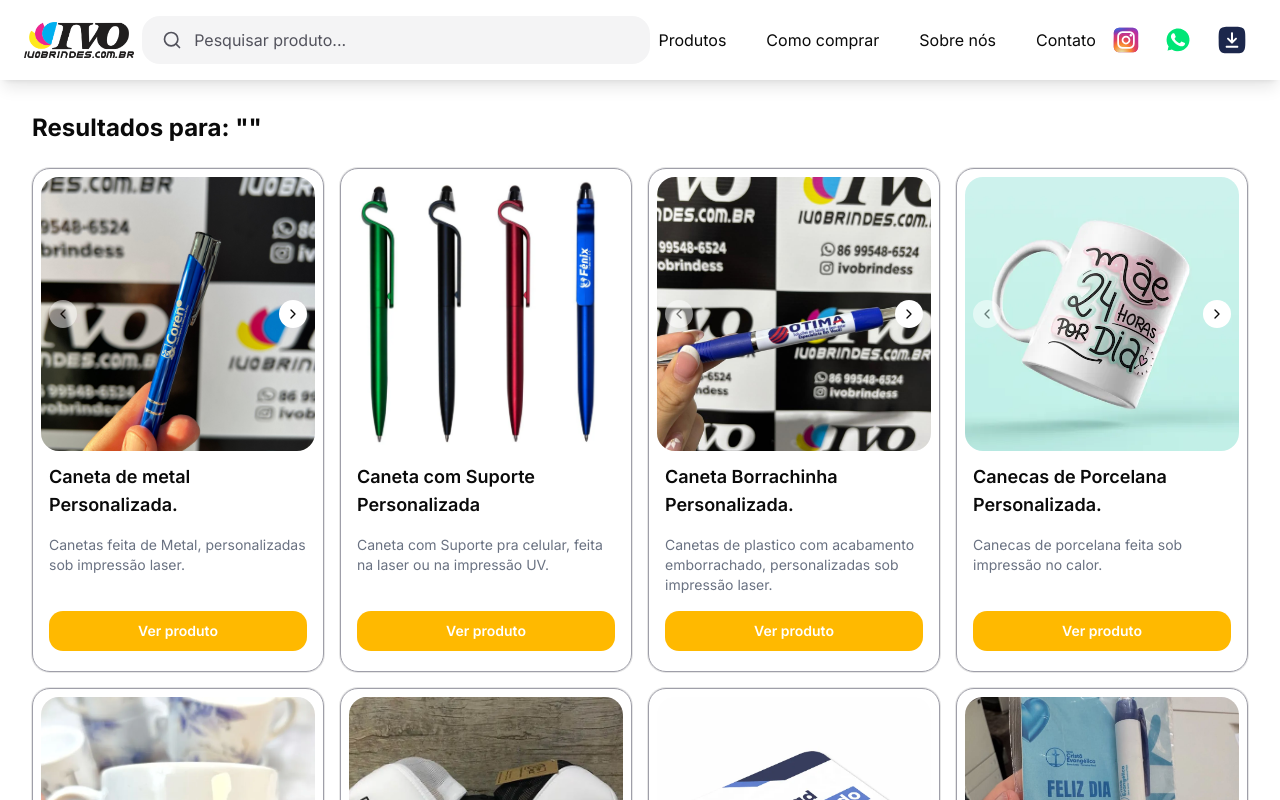
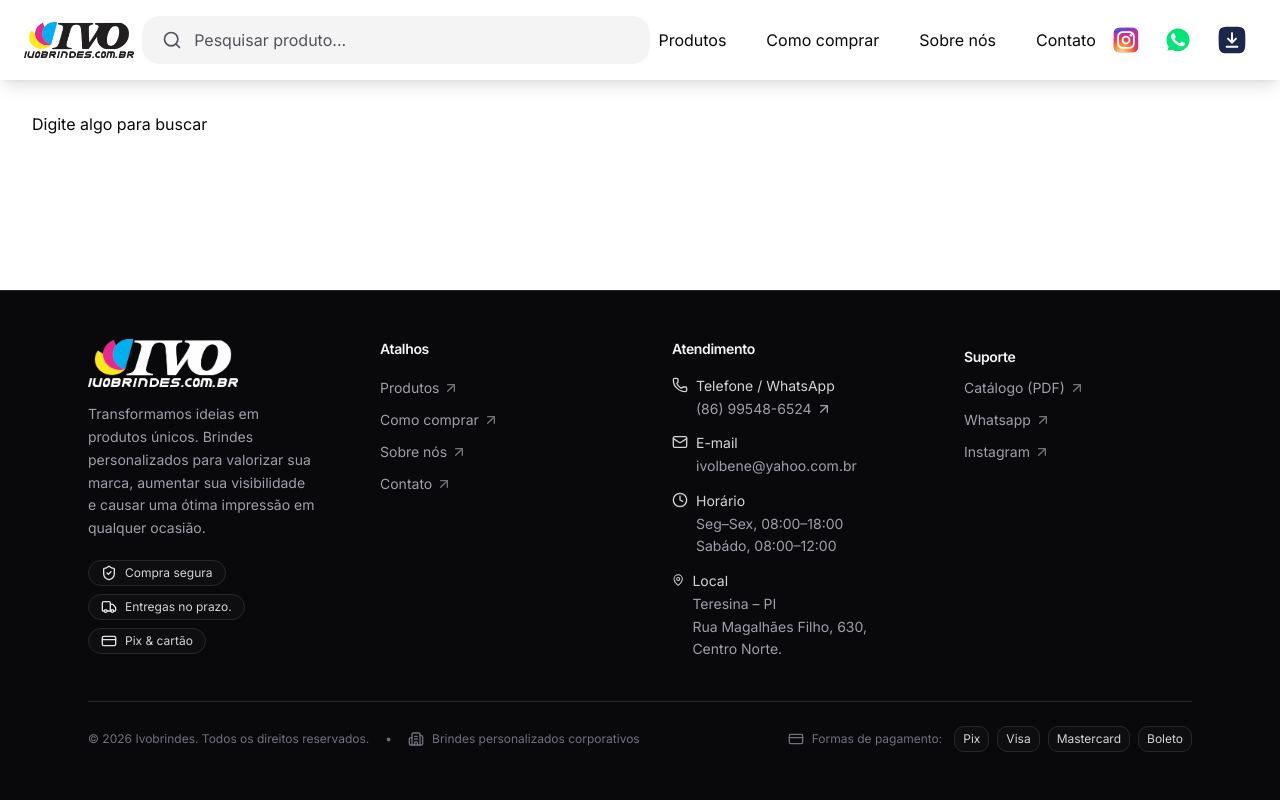
Before and after one commit to IvolbeneH/ivobrindes, a Next.js app: page /search in a window 1280 px wide. Shown: the top 800 px of the page. Built offline with nearby package versions, Linux system fonts and the light colour scheme.

Commit message:
fix search page

```diff
--- a/app/search/page.tsx
+++ b/app/search/page.tsx
@@ -1,13 +1,15 @@
 "use client";
 
+import { Suspense } from "react";
 import { useSearchParams } from "next/navigation";
 import { categories } from "../data/products";
 import { Product } from "../data/product";
-export default function SearchPage() {
+
+function SearchContent() {
   const searchParams = useSearchParams();
-  const query = searchParams.get("q") || "";
+  const query = searchParams.get("q")?.trim() || "";
 
-  const normalize = (str: string) =>
+  const normalize = (str: string = "") =>
     str
       .normalize("NFD")
       .replace(/[\u0300-\u036f]/g, "")
@@ -15,11 +17,18 @@ export default function SearchPage() {
 
   const allProducts = categories.flatMap((cat) => cat.products);
 
-  const filtered = allProducts.filter(
-    (product) =>
-      normalize(product.title).includes(normalize(query)) ||
-      normalize(product.description).includes(normalize(query)),
-  );
+  if (!query) {
+    return <p className="p-8">Digite algo para buscar</p>;
+  }
+
+  const q = normalize(query);
+
+  const filtered = allProducts.filter((product) => {
+    const title = normalize(product.title);
+    const desc = normalize(product.description);
+
+    return title.includes(q) || desc.includes(q);
+  });
 
   return (
     <main className="p-8">
@@ -40,3 +49,11 @@ export default function SearchPage() {
     </main>
   );
 }
+
+export default function SearchPage() {
+  return (
+    <Suspense fallback={<p className="p-8">Carregando...</p>}>
+      <SearchContent />
+    </Suspense>
+  );
+}
```
